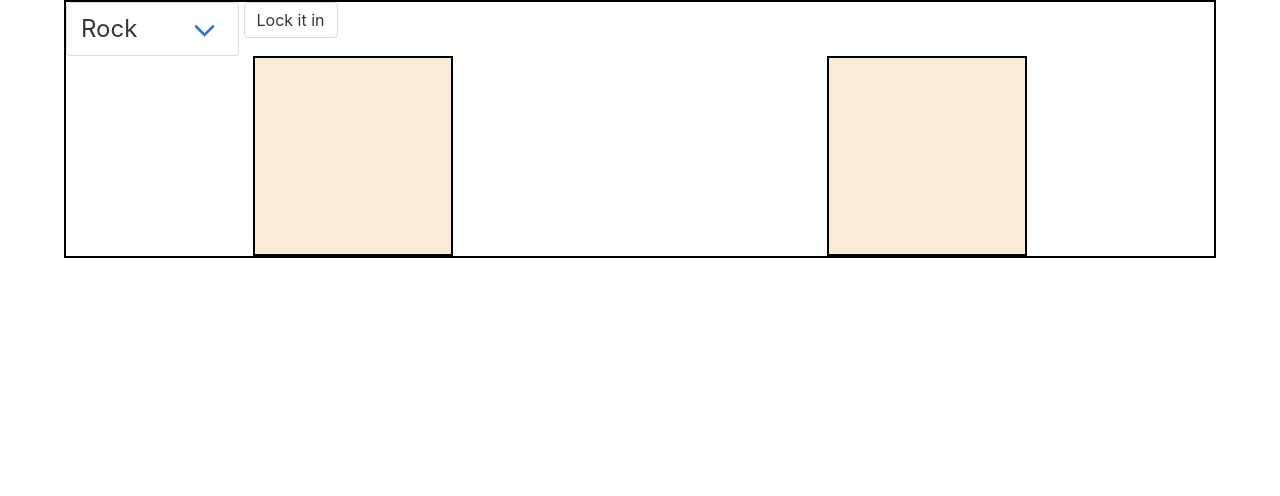
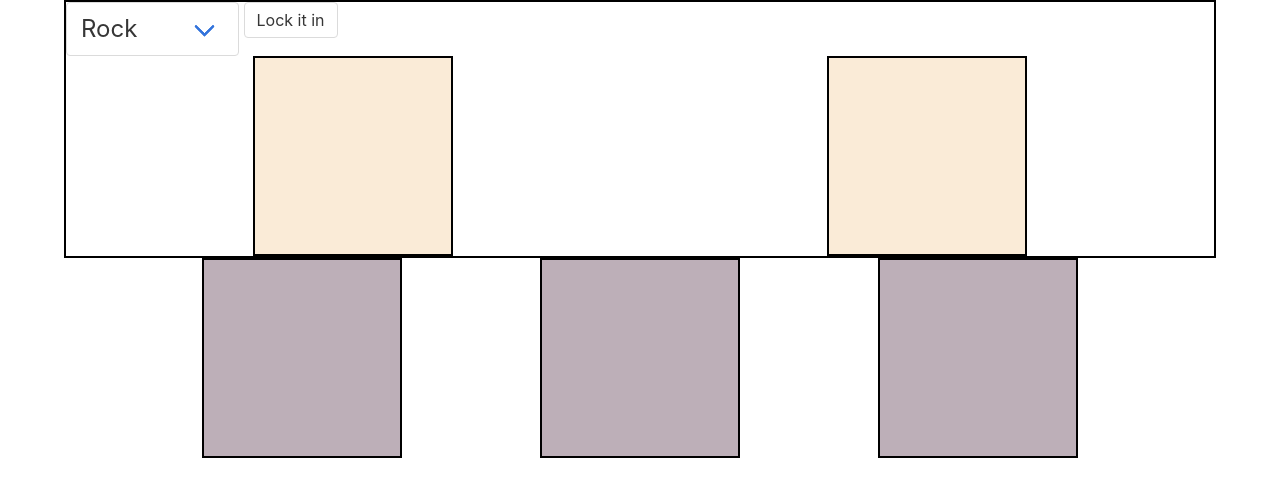
Before and after one commit to sophomorica/rps_jQuery, a plain HTML site: page index.html in a window 1280 px wide. Drawn offline with nearby package versions, Linux system fonts and the light colour scheme.

Commit message:
working on style and winner box

```diff
--- a/index.html
+++ b/index.html
@@ -38,6 +38,11 @@
     <div class="message"></div>
 
   </div>
+  <div id="scores">
+    <div id ="ties"class="score"></div>
+    <div id = "wins"class="score"></div>
+    <div id = "losses" class="score"></div>
+  </div>
   </div>
 
   <script src="https://ajax.googleapis.com/ajax/libs/jquery/3.3.1/jquery.min.js"></script>
--- a/main.css
+++ b/main.css
@@ -20,3 +20,18 @@ h1{
   display:flex;
   justify-content: space-around;
 }
+#scores{
+  display: flex;
+  justify-content: space-evenly;
+}
+
+.score{
+  height: 200px;
+  width:200px;
+  background-color: rgba(139, 115, 131, 0.568);
+  border: 2px solid black;
+}
+.view_choice{
+  font-size: 25px;
+  font-weight: bold;
+}
```
